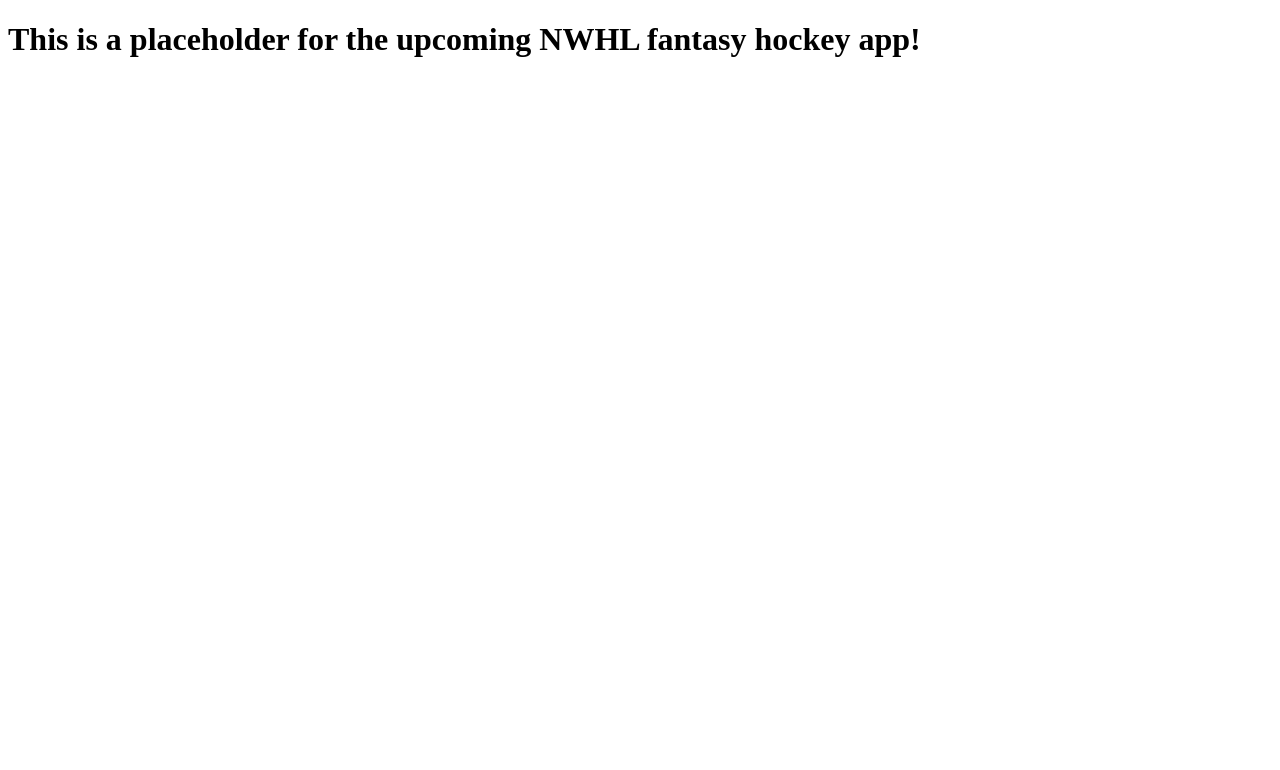
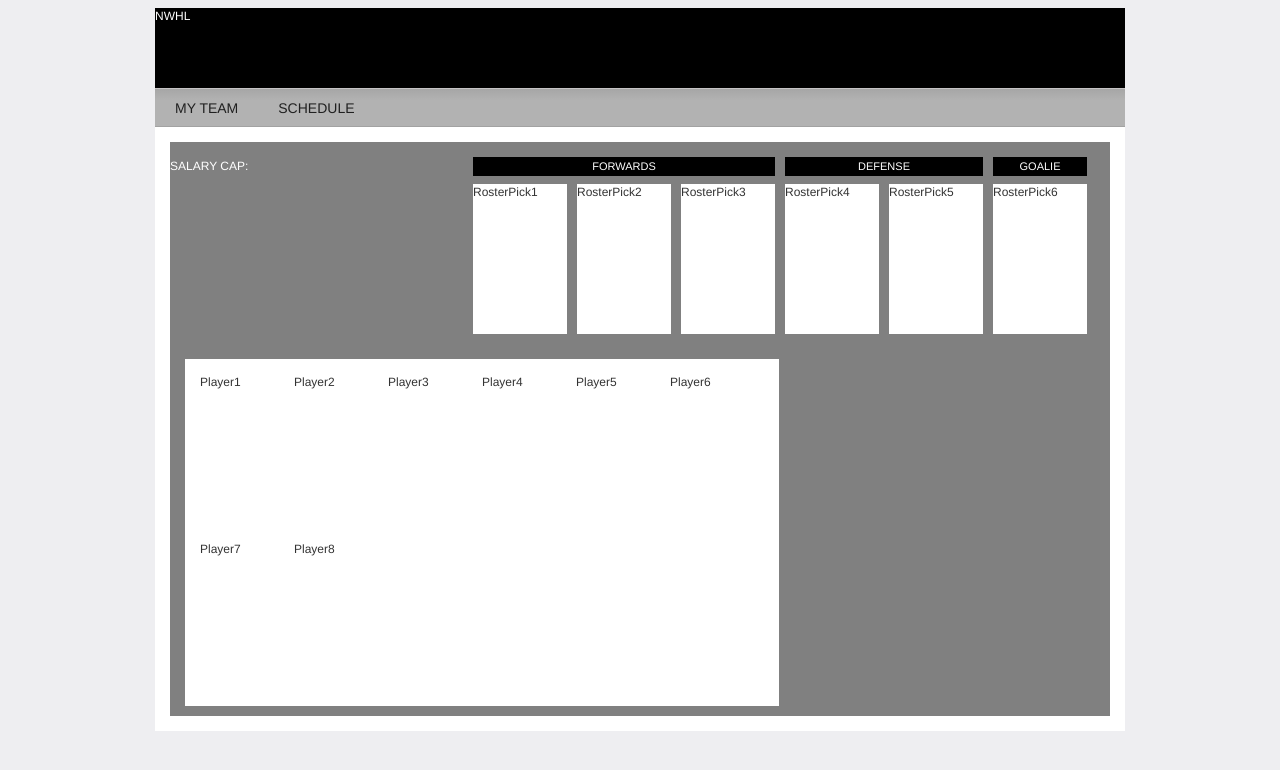
Before and after one commit to haileysholty21/nwhl-fantasy-hockey, a Django app: page / in a window 1280 px wide. Shown: the top 770 px of the page. Run offline with Django 3.2, Linux system fonts and the light colour scheme.

Commit message:
Integrated new html and css files
Updated my username for the commit

```diff
--- a/nwhl_fantasy/templates/index.html
+++ b/nwhl_fantasy/templates/index.html
@@ -1,10 +1,136 @@
 <!DOCTYPE html>
+
 <html>
-    <head>
-        <meta charset="utf-8">
-        <title>NWHL Fantasy Hockey</title>
-    </head>
-    <body>
-        <h1>This is a placeholder for the upcoming NWHL fantasy hockey app!</h1>
-    </body>
+
+<head>
+<title>Fantasy NWHL</title>
+{% load static %}
+
+<link rel="stylesheet" type="text/css" href="{% static 'fantasyNWHL.css' %}"/>
+
+</head>
+
+<body>
+
+<! -- FANTASY NWHL BANNER -->
+
+<div id="MainBanner">
+NWHL
+</div>
+
+<! -- NAV BANNER  -->
+
+<header id="FantasyHeader" role="banner">
+<nav>
+<div class="fantasy-menu">
+<ul id="FantasyNavMenu">
+<li>
+	<a href="/team/">My Team</a>
+</li>
+<li>
+	<a href="/events/">Schedule</a>
+</li>
+</ul>
+</div>
+</nav>
+</header>
+
+<! -- ROSTER -->
+
+<div id="MainFrame">
+
+<div id="RosterCurrent">
+
+<div style="display: table-row">
+
+<div id="SalaryCap">
+SALARY CAP:
+</div>
+
+<div id="RosterSelections">
+<div id="MyPositions">
+	<div class="MyForwards">
+		<div class="ForwardsBanner">
+		FORWARDS
+		</div>
+		<div class="ForwardsTable">
+			<div class="RosterPick1">
+RosterPick1
+			</div>
+			<div class="RosterPick2">
+RosterPick2
+			</div>
+			<div class="RosterPick3">
+RosterPick3
+			</div>
+	</div>
+	</div>
+	<div class="MyDefense">
+		<div class="DefenseBanner">
+		DEFENSE
+		</div>
+		<div class="DefenseTable">
+			<div class="RosterPick4">
+RosterPick4
+			</div>
+			<div class="RosterPick5">
+RosterPick5
+			</div>
+	</div>
+	</div>
+	<div class="MyGoalie">
+		<div class="GoalieBanner">
+		GOALIE
+		</div>
+		<div class="GoalieTable">
+			<div class="RosterPick6">
+RosterPick6
+			</div>
+	</div>
+	</div>
+</div>
+</div>
+</div>
+</div>
+
+<! -- AVAILABLE PLAYERS -->
+
+<div id="PlayerPoolFrame">
+
+<div id="PlayerPool">
+
+	<div class="Player1">
+	Player1
+	</div>
+	<div class="Player2">
+	Player2
+	</div>
+	<div class="Player3">
+	Player3
+	</div>
+	<div class="Player4">
+	Player4
+	</div>
+	<div class="Player5">
+	Player5
+	</div>
+	<div class="Player6">
+	Player6
+	</div>
+<br>
+	<div class="Player7">
+	Player7
+	</div>
+	<div class="Player7">
+	Player8
+	</div>
+</div>
+
+</div>
+
+<! -- END OF MAIN FRAME -->
+
+</div>
+
+</body>
 </html>
--- a/nwhl_fantasy/urls.py
+++ b/nwhl_fantasy/urls.py
@@ -1,4 +1,5 @@
 from django.conf.urls import url
 from nwhl_fantasy import views
 
+
 urlpatterns = [url(r'^$', views.HomePageView.as_view()),]
--- /dev/null
+++ b/nwhl_fantasy_app/static/fantasyNWHL.css
@@ -0,0 +1,377 @@
+/* ========== BASE ========== */
+
+html { font-size: 100%; overflow-y: scroll; -webkit-text-size-adjust: 100%; -ms-text-size-adjust: 100%; }
+
+body { font-size: 1em; line-height: 1.4; }
+
+body, button, input, select, textarea {font-family: sans-serif; color: #222; }
+
+/* ========== LINKS ========== */
+
+a { color: #4179A5; }
+a:visited { color: #4179A5; }
+a:hover { color: #173243; }
+a:focus {outline: thin dotted; }
+
+/* ========== LAYOUT STYLES ========== */
+
+body {
+background-color: #EEEEF1;
+color: #333;
+font-family: Helvetica; Verdana, Arial, sans-serif;
+font-size: 12px;
+}
+
+a {
+color: #DC5B12;
+text-decoration: none;
+}
+
+a:visited {
+color: #DC5B12;
+}
+
+a:hover {
+color: #F17A1A;
+
+}
+
+ul, ol {
+list-style: none;
+list-style-image: none;
+padding: 0;
+margin: 0;
+}
+
+h1, h2, h3, h4, h5, h6 {
+margin: 0;
+padding: 0;
+}
+
+p {
+display: inline-block;
+margin: 10px;
+}
+
+#TakeoverBackground {
+float: left;
+width: 100%;
+}
+
+#PageContainer {
+width: 970px;
+margin: 0 auto;
+}
+
+#TakeoverBridge {
+clear: both;
+}
+
+div.row {
+background: #fff;
+float: left;
+width: 970 px;
+}
+
+div.row-clear {
+float:left;
+width: 970px;
+}
+
+#MainLeft{
+width:640px;
+float:left;
+margin-top: 10px;
+margin-left: 10px;
+}
+
+#MainRight{
+width:640px;
+float:right;
+margin-top: 10px;
+margin-left: 10px;
+}
+
+.module {
+display: inline-block;
+width: 640px;
+background-color: #EEEEF1;
+margin-bottom: 10px;
+padding-top: 10px;
+}
+
+.module-inner {
+display: inline-block;
+background-color: #fff;
+width: 610px;
+padding: 10px 10px 10px 0;
+margin: 0 0 10px 10px;
+}
+
+.module-sidebar {
+display: inline-block;
+border: 1px solid #EEEEF1;
+width: 298px;
+margin-bottom: 10px;
+padding-bottom: 10px;
+}
+
+/* ========== FANTASY NWHL BANNER ========== */
+
+#MainBanner{
+height: 80px;
+width: 970px;
+background-color: #000;
+color: #fff;
+margin: auto;
+}
+
+/* ========== FANTASY NAV STYLES ========== */
+
+#FantasyHeader {
+margin:auto;
+height: 37px;
+width:970px;
+border-top: 1px solid #C5C3C4;
+border-bottom: 1px solid #A2A2A2;
+color: #202020;
+
+/* Gradient */
+	background-color: #B9B9B9;
+	background-image: linear-gradient(top, rgb(166,166,166) 0%, rgb(178,178,178) 04%);
+	background-image: -o-linear-gradient(top, rgb(166,166,166) 0%, rgb(178,178,178) 04%);
+	background-image: -moz-linear-gradient(top, rgb(166,166,166) 0%, rgb(178,178,178) 04%);
+	background-image: -webkit-linear-gradient(top, rgb(166,166,166) 0%, rgb(178,178,178) 04%);
+	background-image: -ms-linear-gradient(top, rgb(166,166,166) 0%, rgb(178,178,178) 04%);
+	background-image: -webkit-gradient(linear, left top, left bottom, color-stop(0, rgb(166,166,166)),	color-stop(0.3, rgb(178,178,178)));
+}
+
+#FantasyHeader a {
+	color: #202020;
+	text-decoration: none;
+}
+
+a.nav-drop {
+	margin-right: 7px !important;
+}
+
+.nav-drop {
+	background: url('images/dropdown.png') no-repeat right;
+	background-repeat: no-repeat;
+	background-position-y: 16px;
+}
+
+#FantasyNavMenu {
+	text-transform: uppercase;
+	list-style:none;
+	font-weight:normal;
+	font-size: 14px;
+	float:left;
+	position:relative;
+	z-index: 5;
+}
+
+#FantasyNavMenu li {
+	float:left;
+	position:relative;
+	height: 38px;
+	padding: 0 10px;
+}
+
+.onstate {
+	background-color: #fff;
+	border-bottom: 1px solid #fff;
+}
+
+#FantasyNavMenu li:hover {
+	background-color: #ccc;
+}
+
+#FantasyNavMenu a {
+	display:block;
+	padding: 10px 10px 8px;
+	text-decoration: none;
+}
+
+#FantasyNavMenu ul {
+	display: inline-block;
+
+	background-color: #ccc;
+
+	border-right: 1px solid #A2A2A2;
+	border-bottom: 1px solid #A2A2A2;
+	position: absolute;
+	left: -9999px;
+	-moz-box-shadow: 4px 4px 5px rgba(0, 0, 0, 0.24);
+	-webkit-box-shadow: 4px 4px 5px rgba(0, 0, 0, 0.24);
+	box-shadow: 4px 4px 5px rgba(0, 0, 0, 0.24);
+	top: 38px;
+}
+
+#FantasyNavMenu ul li {
+	display: inline-block;
+	float:none;
+	margin-left: 1px;
+	margin-top: 0;
+	width: 170px;
+}
+
+#FantasyNavMenu ul li:hover {
+	background-color: #ddd;
+}
+
+#FantasyNavMenu ul a {
+	white-space:nowrap;
+	height: 15px;
+	font-size: 12px;
+}
+
+#FantasyNavMenu li:hover ul {
+	left:0;
+}
+
+#FantasyNavMenu li:hover ul a {
+	margin-left: -1px !important;
+}
+
+/* ========== ROSTER SELECTION ========== */
+
+#MainFrame {
+width: 970px;
+float: center;
+background-color: #fff;
+padding:15px 0;
+margin: auto;
+}
+
+#RosterCurrent {
+width: 940px;
+background-color:gray;
+margin: auto;
+padding-top: 15px;
+display: table;
+}
+
+#SalaryCap {
+width: 303px;
+display: table-cell;
+color: #fff;
+}
+
+#RosterSelections {
+display: table-cell;
+}
+
+#MyPositions{
+display: table-row;
+}
+
+.MyForwards {
+width:298px;
+display:table-cell;
+margin-right:10px;
+}
+
+.MyDefense {
+width: 194px;
+display:table-cell;
+margin-right:10px;
+}
+
+.MyGoalie {
+width: 90px;
+display:table-cell;
+}
+
+.ForwardsBanner{
+width: 298px;
+height: 15px;
+background-color: #000;
+color: #fff;
+text-align: center;
+padding: 2px;
+font-size: 11px;
+margin-right:10px;
+}
+
+.DefenseBanner{
+width: 194px;
+height: 15px;
+background-color: #000;
+color: #fff;
+text-align: center;
+padding: 2px;
+font-size: 11px;
+margin-right:10px;
+}
+
+.GoalieBanner{
+width: 90px;
+height: 15px;
+background-color: #000;
+color: #fff;
+text-align: center;
+padding: 2px;
+font-size: 11px;
+}
+
+.ForwardsTable{
+overflow: hidden;
+width: 100%;
+margin-top: 8px;
+margin-bottom: 15px;
+}
+
+.RosterPick1, .RosterPick2, .RosterPick4 {
+width: 94px;
+height: 150px;
+float: left;
+background-color: #fff;
+display: table-cell;
+margin-right: 10px;
+}
+
+.RosterPick3, .RosterPick5, .RosterPick6 {
+width: 94px;
+height: 150px;
+float: left;
+background-color: #fff;
+display: table-cell;
+}
+
+.DefenseTable{
+overflow: hidden;
+width: 100%;
+margin-top: 8px;
+margin-bottom: 15px;
+}
+
+.GoalieTable{
+overflow: hidden;
+width: 100%;
+margin-top: 8px;
+margin-bottom: 15px;
+}
+
+/* ========== AVAILABLE PLAYERS ========== */
+
+#PlayerPoolFrame{
+width:940px;
+background-color: gray;
+margin: auto;
+padding: 10px 0;
+}
+
+#PlayerPool{
+background-color: #fff;
+width: 564px;
+padding: 15px;
+margin-left: 15px;
+}
+
+.Player1, .Player2, .Player3, .Player4, .Player5, .Player6, .Player7, .Player8 {
+width: 94px;
+height: 150px;
+display: table-cell;
+
+}
--- a/nwhl_fantasy_app/urls.py
+++ b/nwhl_fantasy_app/urls.py
@@ -15,8 +15,11 @@
 """
 from django.conf.urls import url, include
 from django.contrib import admin
+from django.conf import settings
+from django.conf.urls.static import static
+
 
 urlpatterns = [
     url(r'^admin/', admin.site.urls),
     url(r'^', include('nwhl_fantasy.urls')),
-]
+] + static(settings.STATIC_URL, document_root=settings.STATIC_ROOT)
```
Also changed, not shown: nwhl_fantasy_app/static/images/dropdown.png (added), 2 other files.
